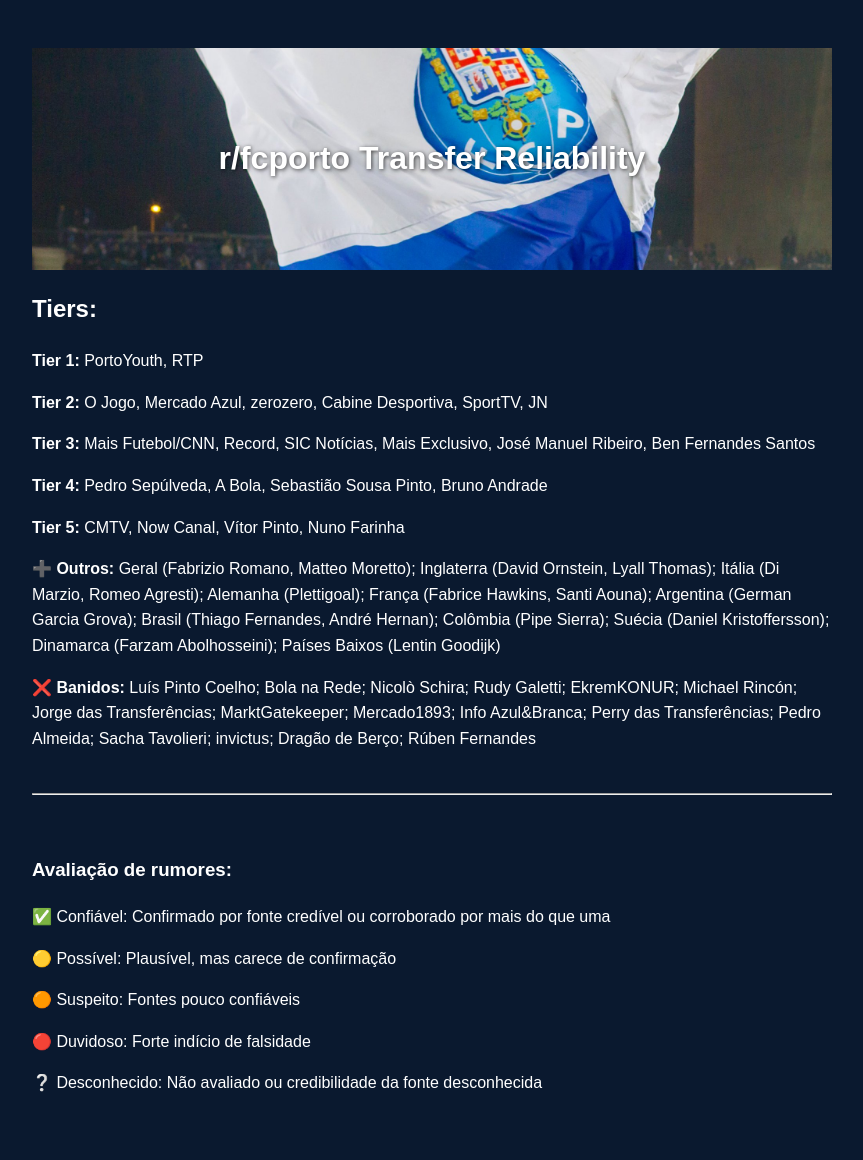
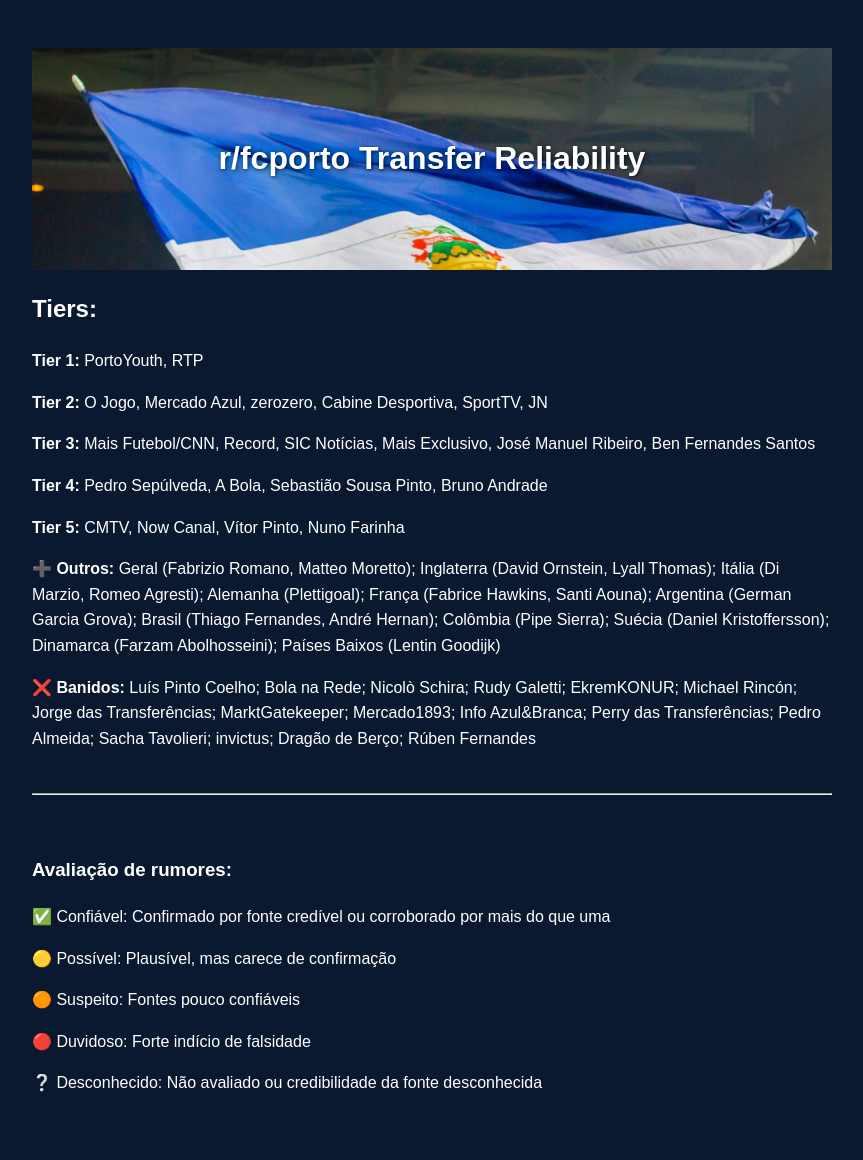
Before and after one commit to Azrial1739/teste-transfer, a Jekyll site: the page built from index.md, in a window 1280 px wide. Shown: the whole page, without its empty margins (208-1071 px from the left). Built offline with Jekyll 4.4.1, drawn with Linux system fonts in a browser that asks for light colours.

Commit message:
Update default.html

```diff
--- a/_layouts/default.html
+++ b/_layouts/default.html
@@ -19,7 +19,7 @@
    .banner {
     background-image: url('{{ site.baseurl }}/banner.jpg');
     background-size: cover;
-    background-position: center;
+    background-position: center top;
     padding: 4rem 1rem;
     text-align: center;
     color: black;
```
